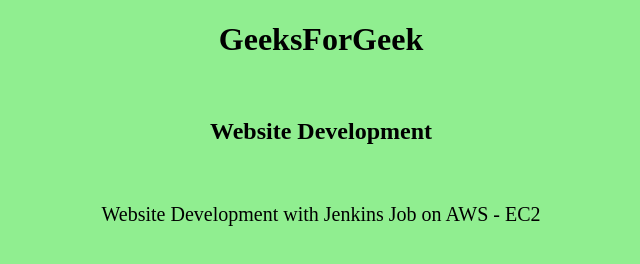
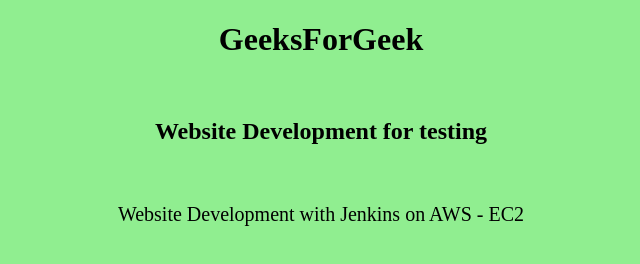
Before and after one commit to Raghavavv/jenkinsrepo, a plain HTML site: page index.html in a window 1280 px wide. Shown: the whole page, without its empty margins (319-959 px from the left). Drawn offline with Linux system fonts and the light colour scheme.

```diff
--- a/index.html
+++ b/index.html
@@ -28,8 +28,8 @@ p{
 <body>
     <h1>GeeksForGeek</h1>
     <br>
-   <h2> Website Development </h2>
+   <h2> Website Development for testing </h2>
    <br>
-   <p> Website Development with Jenkins Job on AWS - EC2</p>
+   <p> Website Development with Jenkins on AWS - EC2</p>
 </body>
 </html>
```
